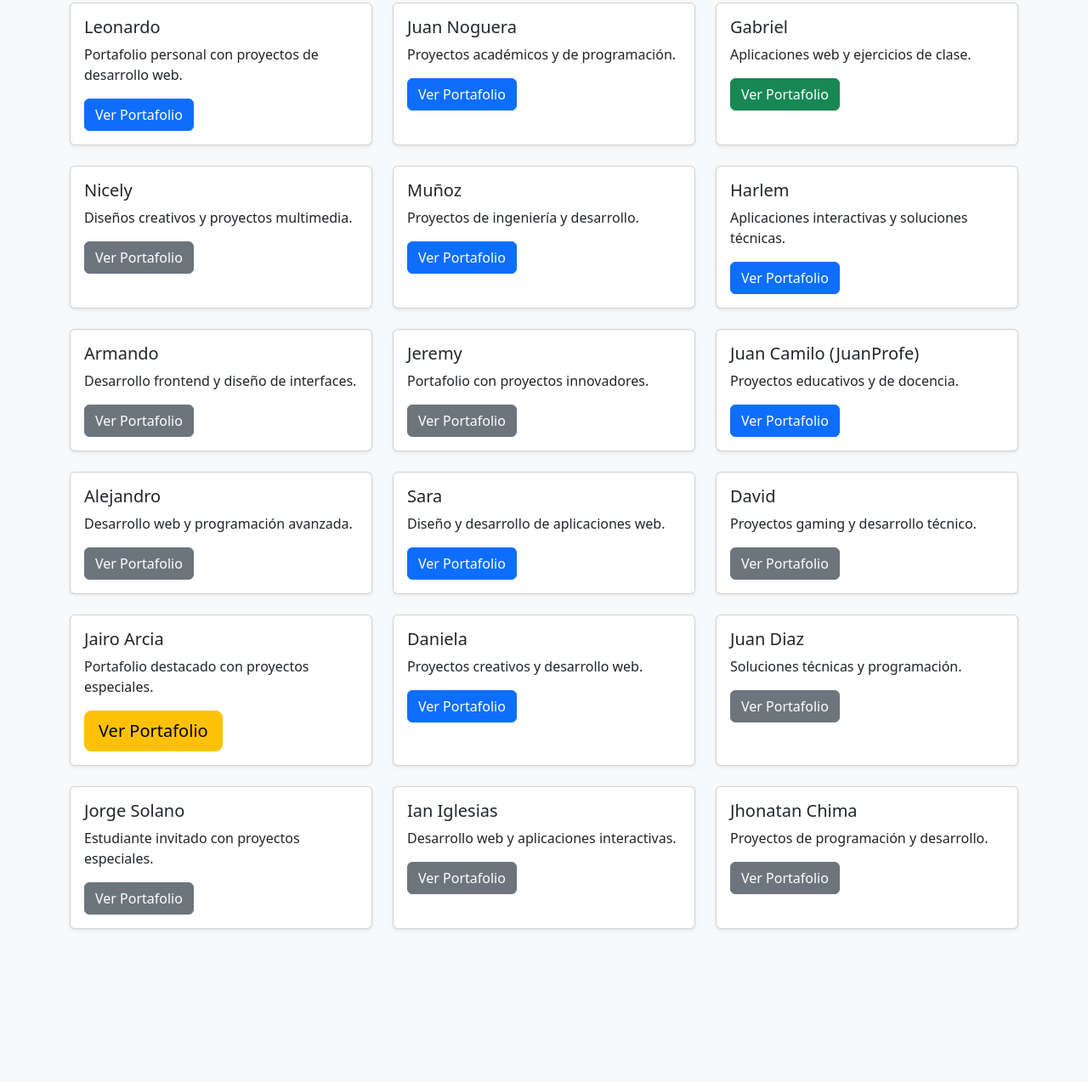
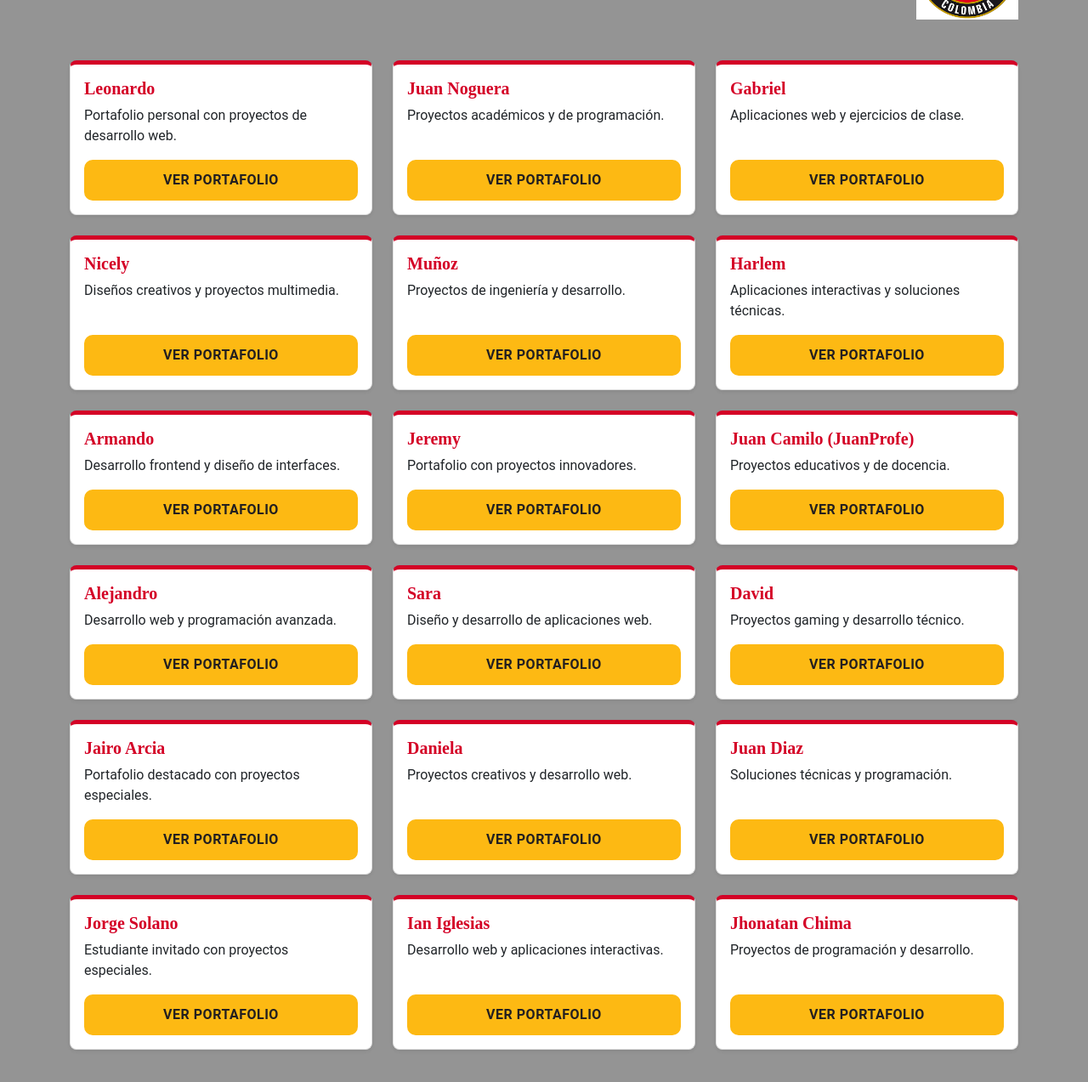
Before and after one commit to winsignares/webprojectone, a plain HTML site: page index.html in a window 1280 px wide. Shown: the part 145-1418 px from the top of the page at 85% size. Before the commit the page ends 1262 px from the top, so only its background shows below. Drawn offline with nearby package versions, Linux system fonts and the light colour scheme.

Commit message:
se mejoró los colores de las tarjetas

```diff
--- /dev/null
+++ b/CSS/styles.css
@@ -0,0 +1,68 @@
+/* Paleta de colores de la Universidad Libre */
+:root {
+    --unilibre-red: #D40026;
+    --unilibre-gold: #FDB913;
+    --unilibre-black: #231F20;
+    --unilibre-white: #FFFFFF;
+}
+
+/* Tipografía y fondo general */
+body {
+    font-family: 'Roboto', sans-serif; /* Fuente limpia para el cuerpo */
+    /* Fondo claro con patrón sutil */
+    background-color: #949494;
+
+    color: var(--unilibre-black);
+}
+
+/* Tipografía elegante para todos los títulos */
+h1, h2, h3, h4, h5, h6 {
+    font-family:  serif;
+}
+
+/* Estilo del encabezado principal */
+.main-title {
+    color: var(--unilibre-black);
+    font-weight: 700;
+}
+
+/* Estilo mejorado para las tarjetas */
+.card {
+    border: 1px solid #e0e0e0; /* Un borde muy sutil */
+    border-top: 5px solid var(--unilibre-red);
+    transition: all 0.3s ease;
+    border-radius: 0.5rem;
+    background-color: var(--unilibre-white); /* Fondo sólido blanco para máxima legibilidad */
+}
+
+.card:hover {
+    transform: translateY(-8px);
+    box-shadow: 0 10px 20px rgba(0,0,0,0.12), 0 4px 8px rgba(0,0,0,0.06);
+}
+
+.card-title {
+    color: var(--unilibre-red);
+    font-weight: 700;
+}
+
+/* Estilo unificado para los botones */
+.btn-unilibre {
+    background-color: var(--unilibre-gold);
+    border: 2px solid var(--unilibre-gold);
+    color: var(--unilibre-black);
+    font-family: 'Roboto', sans-serif;
+    font-weight: 700;
+    text-transform: uppercase;
+    letter-spacing: 0.5px;
+    border-radius: 10px; /* Botones más redondeados y modernos */
+    padding: 10px 20px;
+    transition: all 0.3s ease;
+}
+
+.btn-unilibre:hover {
+    background-color: #e5a80b;
+    border-color: #e5a80b;
+    color: var(--unilibre-black);
+    transform: scale(1.05);
+    box-shadow: 0 4px 15px rgba(253, 185, 19, 0.4);
+}
--- a/index.html
+++ b/index.html
@@ -3,197 +3,183 @@
 <head>
     <meta charset="utf-8">
     <meta name="viewport" content="width=device-width, initial-scale=1">
-    <title>Portafolio Digital de Estudiantes</title>
+    <title>Portafolio Digital de Estudiantes - Unilibre</title>
+
     <link href="https://cdn.jsdelivr.net/npm/bootstrap@5.3.7/dist/css/bootstrap.min.css" rel="stylesheet">
+
+    <link rel="preconnect" href="https://fonts.googleapis.com">
+    <link rel="preconnect" href="https://fonts.gstatic.com" crossorigin>
+    <link href="https://fonts.googleapis.com/css2?family=Lato:wght@400;700&family=Montserrat:wght@700&display=swap" rel="stylesheet">
+
+    <link rel="stylesheet" href="CSS/styles.css">
 </head>
-<body class="bg-light">
-    <div class="container py-4">
-        <div class="d-flex justify-content-between align-items-center mb-4">
-                <div class="d-flex align-items-center mb-4">
-
-                    <h1 class="fw-bold text-primary">Portafolio Digital de Estudiantes</h1>
-                </div>
+<body>
+    <div class="container py-5">
+        <div class="d-flex justify-content-between align-items-center mb-5">
+            <h1 class="main-title">Portafolio Digital de Estudiantes</h1>
             <img src="img/universidad_libre_icono.png"
-                 alt="Logo Universidad Libre" width="100">
+                 alt="Logo Universidad Libre" width="120">
         </div>
         <div class="row g-4">
-            <!-- Tarjeta 1 -->
             <div class="col-md-4">
                 <div class="card h-100 shadow-sm">
-                    <div class="card-body">
+                    <div class="card-body d-flex flex-column">
                         <h5 class="card-title">Leonardo</h5>
                         <p class="card-text">Portafolio personal con proyectos de desarrollo web.</p>
-                        <a href="Leonardo Barraza/barraza_leonardo.html" class="btn btn-primary">Ver Portafolio</a>
+                        <a href="Leonardo Barraza/barraza_leonardo.html" class="btn btn-unilibre mt-auto">Ver Portafolio</a>
                     </div>
                 </div>
             </div>
-            <!-- Tarjeta 2 -->
             <div class="col-md-4">
                 <div class="card h-100 shadow-sm">
-                    <div class="card-body">
+                    <div class="card-body d-flex flex-column">
                         <h5 class="card-title">Juan Noguera</h5>
                         <p class="card-text">Proyectos académicos y de programación.</p>
-                        <a href="JuanNoguera/JuanNoguera.html" class="btn btn-primary">Ver Portafolio</a>
+                        <a href="JuanNoguera/JuanNoguera.html" class="btn btn-unilibre mt-auto">Ver Portafolio</a>
                     </div>
                 </div>
             </div>
-            <!-- Tarjeta 3 -->
             <div class="col-md-4">
                 <div class="card h-100 shadow-sm">
-                    <div class="card-body">
+                    <div class="card-body d-flex flex-column">
                         <h5 class="card-title">Gabriel</h5>
                         <p class="card-text">Aplicaciones web y ejercicios de clase.</p>
-                        <a href="gabriel/html/gabriel.html" class="btn btn-success">Ver Portafolio</a>
+                        <a href="gabriel/html/gabriel.html" class="btn btn-unilibre mt-auto">Ver Portafolio</a>
                     </div>
                 </div>
             </div>
-            <!-- Tarjeta 4 -->
             <div class="col-md-4">
                 <div class="card h-100 shadow-sm">
-                    <div class="card-body">
+                    <div class="card-body d-flex flex-column">
                         <h5 class="card-title">Nicely</h5>
                         <p class="card-text">Diseños creativos y proyectos multimedia.</p>
-                        <a href="Nicely/html/NicelySmile.html" class="btn btn-secondary">Ver Portafolio</a>
+                        <a href="Nicely/html/NicelySmile.html" class="btn btn-unilibre mt-auto">Ver Portafolio</a>
                     </div>
                 </div>
             </div>
-            <!-- Tarjeta 5 -->
             <div class="col-md-4">
                 <div class="card h-100 shadow-sm">
-                    <div class="card-body">
+                    <div class="card-body d-flex flex-column">
                         <h5 class="card-title">Muñoz</h5>
                         <p class="card-text">Proyectos de ingeniería y desarrollo.</p>
-                        <a href="Munoz_Georgy/Munoz_G.html" class="btn btn-primary">Ver Portafolio</a>
+                        <a href="Munoz_Georgy/Munoz_G.html" class="btn btn-unilibre mt-auto">Ver Portafolio</a>
                     </div>
                 </div>
             </div>
-            <!-- Tarjeta 6 -->
             <div class="col-md-4">
                 <div class="card h-100 shadow-sm">
-                    <div class="card-body">
+                    <div class="card-body d-flex flex-column">
                         <h5 class="card-title">Harlem</h5>
                         <p class="card-text">Aplicaciones interactivas y soluciones técnicas.</p>
-                        <a href="../webprojectone/HarlemHernandez/HarlemHernandez.html" class="btn btn-primary">Ver Portafolio</a>
+                        <a href="../webprojectone/HarlemHernandez/HarlemHernandez.html" class="btn btn-unilibre mt-auto">Ver Portafolio</a>
                     </div>
                 </div>
             </div>
-            <!-- Tarjeta 7 -->
             <div class="col-md-4">
                 <div class="card h-100 shadow-sm">
-                    <div class="card-body">
+                    <div class="card-body d-flex flex-column">
                         <h5 class="card-title">Armando</h5>
                         <p class="card-text">Desarrollo frontend y diseño de interfaces.</p>
-                        <a href="Armando/html/armando.html" class="btn btn-secondary">Ver Portafolio</a>
+                        <a href="Armando/html/armando.html" class="btn btn-unilibre mt-auto">Ver Portafolio</a>
                     </div>
                 </div>
             </div>
-            <!-- Tarjeta 8 -->
             <div class="col-md-4">
                 <div class="card h-100 shadow-sm">
-                    <div class="card-body">
+                    <div class="card-body d-flex flex-column">
                         <h5 class="card-title">Jeremy</h5>
                         <p class="card-text">Portafolio con proyectos innovadores.</p>
-                        <a href="/Jeremito/html/PortJeremy.html" class="btn btn-secondary">Ver Portafolio</a>
+                        <a href="/Jeremito/html/PortJeremy.html" class="btn btn-unilibre mt-auto">Ver Portafolio</a>
                     </div>
                 </div>
             </div>
-            <!-- Tarjeta 9 -->
             <div class="col-md-4">
                 <div class="card h-100 shadow-sm">
-                    <div class="card-body">
+                    <div class="card-body d-flex flex-column">
                         <h5 class="card-title">Juan Camilo (JuanProfe)</h5>
                         <p class="card-text">Proyectos educativos y de docencia.</p>
-                        <a href="JuanDeHoyos/Juan_DeHoyos.html" class="btn btn-primary">Ver Portafolio</a>
+                        <a href="JuanDeHoyos/Juan_DeHoyos.html" class="btn btn-unilibre mt-auto">Ver Portafolio</a>
                     </div>
                 </div>
             </div>
-            <!-- Tarjeta 10 -->
             <div class="col-md-4">
                 <div class="card h-100 shadow-sm">
-                    <div class="card-body">
+                    <div class="card-body d-flex flex-column">
                         <h5 class="card-title">Alejandro</h5>
                         <p class="card-text">Desarrollo web y programación avanzada.</p>
-                        <a href="../webprojectone/Alejandrito/alejandro.html" class="btn btn-secondary">Ver Portafolio</a>
+                        <a href="../webprojectone/Alejandrito/alejandro.html" class="btn btn-unilibre mt-auto">Ver Portafolio</a>
                     </div>
                 </div>
             </div>
-            <!-- Tarjeta 11 -->
             <div class="col-md-4">
                 <div class="card h-100 shadow-sm">
-                    <div class="card-body">
+                    <div class="card-body d-flex flex-column">
                         <h5 class="card-title">Sara</h5>
                         <p class="card-text">Diseño y desarrollo de aplicaciones web.</p>
-                        <a href="Sara/Sara.html" class="btn btn-primary">Ver Portafolio</a>
+                        <a href="Sara/Sara.html" class="btn btn-unilibre mt-auto">Ver Portafolio</a>
                     </div>
                 </div>
             </div>
-            <!-- Tarjeta 12 -->
             <div class="col-md-4">
                 <div class="card h-100 shadow-sm">
-                    <div class="card-body">
+                    <div class="card-body d-flex flex-column">
                         <h5 class="card-title">David</h5>
                         <p class="card-text">Proyectos gaming y desarrollo técnico.</p>
-                        <a href="davidescamilla/davidescamilla.html" class="btn btn-secondary">Ver Portafolio</a>
+                        <a href="davidescamilla/davidescamilla.html" class="btn btn-unilibre mt-auto">Ver Portafolio</a>
                     </div>
                 </div>
             </div>
-            <!-- Tarjeta 13 -->
             <div class="col-md-4">
                 <div class="card h-100 shadow-sm">
-                    <div class="card-body">
+                    <div class="card-body d-flex flex-column">
                         <h5 class="card-title">Jairo Arcia</h5>
                         <p class="card-text">Portafolio destacado con proyectos especiales.</p>
-                        <a href="JairoArcia/JairoArcia.html" class="btn btn-warning btn-lg">Ver Portafolio</a>
+                        <a href="JairoArcia/JairoArcia.html" class="btn btn-unilibre mt-auto">Ver Portafolio</a>
                     </div>
                 </div>
             </div>
-            <!-- Tarjeta 14 -->
             <div class="col-md-4">
                 <div class="card h-100 shadow-sm">
-                    <div class="card-body">
+                    <div class="card-body d-flex flex-column">
                         <h5 class="card-title">Daniela</h5>
                         <p class="card-text">Proyectos creativos y desarrollo web.</p>
-                        <a href="DanielaVillaB/DanielaVilla.html" class="btn btn-primary">Ver Portafolio</a>
+                        <a href="DanielaVillaB/DanielaVilla.html" class="btn btn-unilibre mt-auto">Ver Portafolio</a>
                     </div>
                 </div>
             </div>
-            <!-- Tarjeta 15 -->
             <div class="col-md-4">
                 <div class="card h-100 shadow-sm">
-                    <div class="card-body">
+                    <div class="card-body d-flex flex-column">
                         <h5 class="card-title">Juan Diaz</h5>
                         <p class="card-text">Soluciones técnicas y programación.</p>
-                        <a href="../webprojectone/JuanDiaz/juandiaz.html" class="btn btn-secondary">Ver Portafolio</a>
+                        <a href="../webprojectone/JuanDiaz/juandiaz.html" class="btn btn-unilibre mt-auto">Ver Portafolio</a>
                     </div>
                 </div>
             </div>
-            <!-- Tarjeta 16 -->
             <div class="col-md-4">
                 <div class="card h-100 shadow-sm">
-                    <div class="card-body">
+                    <div class="card-body d-flex flex-column">
                         <h5 class="card-title">Jorge Solano</h5>
                         <p class="card-text">Estudiante invitado con proyectos especiales.</p>
-                        <a href="../webprojectone/INVITADO_jorge-solano/INVITADO_solano_jorge.html" class="btn btn-secondary">Ver Portafolio</a>
+                        <a href="../webprojectone/INVITADO_jorge-solano/INVITADO_solano_jorge.html" class="btn btn-unilibre mt-auto">Ver Portafolio</a>
                     </div>
                 </div>
             </div>
-            <!-- Tarjeta 17 -->
-            <div class="col-md-4">
+             <div class="col-md-4">
                 <div class="card h-100 shadow-sm">
-                    <div class="card-body">
+                    <div class="card-body d-flex flex-column">
                         <h5 class="card-title">Ian Iglesias</h5>
                         <p class="card-text">Desarrollo web y aplicaciones interactivas.</p>
-                        <a href="../webprojectone/ian iglesias/ian.html" class="btn btn-secondary">Ver Portafolio</a>
+                        <a href="../webprojectone/ian iglesias/ian.html" class="btn btn-unilibre mt-auto">Ver Portafolio</a>
                     </div>
                 </div>
             </div>
-            <!-- Tarjeta 18 -->
             <div class="col-md-4">
                 <div class="card h-100 shadow-sm">
-                    <div class="card-body">
+                    <div class="card-body d-flex flex-column">
                         <h5 class="card-title">Jhonatan Chima</h5>
                         <p class="card-text">Proyectos de programación y desarrollo.</p>
-                        <a href="../webprojectone/Jhonatan/Jhonatan.html" class="btn btn-secondary">Ver Portafolio</a>
+                        <a href="../webprojectone/Jhonatan/Jhonatan.html" class="btn btn-unilibre mt-auto">Ver Portafolio</a>
                     </div>
                 </div>
             </div>
```
